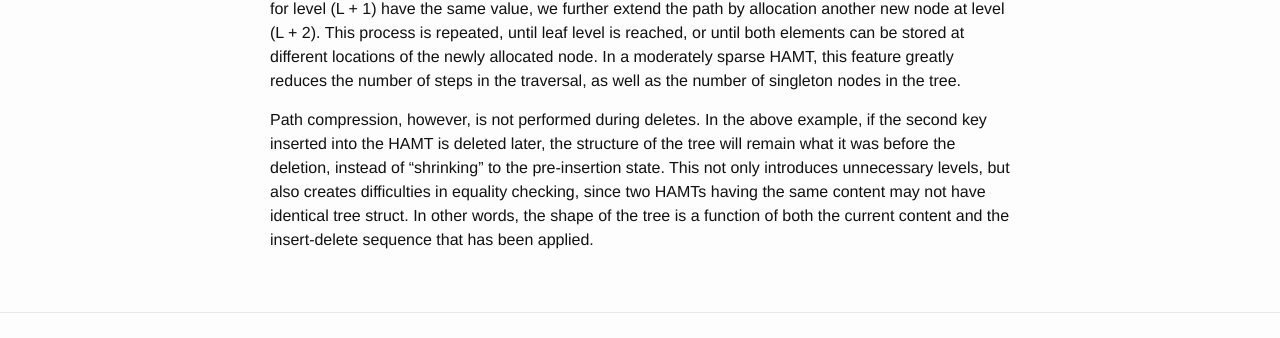
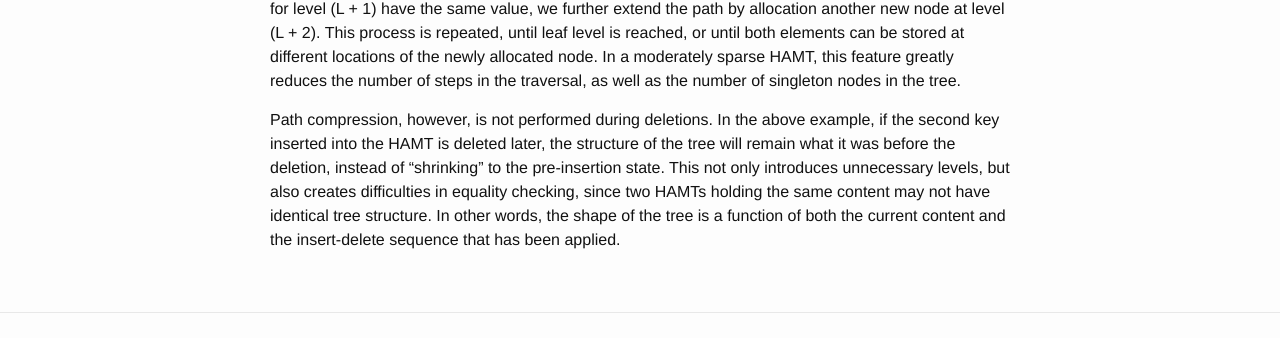
Before and after one commit to wangziqi2013/wangziqi2013.github.io, a Jekyll site: the page built from _posts/2020-08-08-CHAMP.markdown, in a window 1280 px wide. Shown: the part 1766-2104 px from the top of the page. Built offline with Jekyll 4.4.1, drawn with Linux system fonts in a browser that asks for light colours.

Commit message:
Small change

```diff
--- a/_posts/2020-08-08-CHAMP.markdown
+++ b/_posts/2020-08-08-CHAMP.markdown
@@ -71,8 +71,8 @@ or until both elements can be stored at different locations of the newly allocat
 In a moderately sparse HAMT, this feature greatly reduces the number of steps in the traversal, as well as the number
 of singleton nodes in the tree.
 
-Path compression, however, is not performed during deletes. In the above example, if the second key inserted into the
+Path compression, however, is not performed during deletions. In the above example, if the second key inserted into the
 HAMT is deleted later, the structure of the tree will remain what it was before the deletion, instead of "shrinking"
 to the pre-insertion state. This not only introduces unnecessary levels, but also creates difficulties in equality
-checking, since two HAMTs having the same content may not have identical tree struct. In other words, the shape of the
+checking, since two HAMTs holding the same content may not have identical tree structure. In other words, the shape of the
 tree is a function of both the current content and the insert-delete sequence that has been applied.
```
